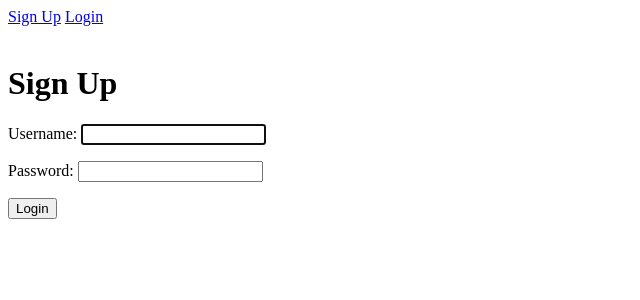
After one commit to Starlla/personal_task_management, a Django app: page /login/ in a window 1280 px wide. The commit adds this page. Shown: the top 300 px of the page, without its empty margins (0-640 px from the left). Run offline with Django 3.2, Linux system fonts and the light colour scheme.

Commit message:
add login

```diff
--- a/personal_task_management/urls.py
+++ b/personal_task_management/urls.py
@@ -20,6 +20,7 @@ from todo import views
 urlpatterns = [
     path("admin/", admin.site.urls),
     path("signup/", views.signupuser, name="signupuser"),
+    path("login/", views.loginuser, name="loginuser"),
     path("logout/", views.logoutuser, name="logoutuser"),
     path("current/", views.currenttodos, name="currenttodos"),
     path("", views.home, name="home"),
--- a/todo/templates/todo/base.html
+++ b/todo/templates/todo/base.html
@@ -6,8 +6,8 @@ Logged In as {{user.username}}
   <button type="submit">Logout</button>
 </form>
 {% else %}
-<a href=""#>Sign Up</a>
-<a href=""#>Login</a>
+<a href="{% url 'signupuser' %}">Sign Up</a>
+<a href="{% url 'loginuser' %}">Login</a>
 {% endif %}
 <br>
 <br>
--- /dev/null
+++ b/todo/templates/todo/loginuser.html
@@ -0,0 +1,11 @@
+{% extends 'todo/base.html' %}
+{% block content %}
+<h1>Sign Up</h1>
+<h2>{{error}}</h2>
+
+<form method="POST">
+  {% csrf_token %}
+  {{form.as_p}}
+  <button>Login</button>
+</form>
+{% endblock %}
--- a/todo/views.py
+++ b/todo/views.py
@@ -1,8 +1,8 @@
 from django.shortcuts import render, redirect
-from django.contrib.auth.forms import UserCreationForm
+from django.contrib.auth.forms import UserCreationForm, AuthenticationForm
 from django.contrib.auth.models import User
 from django.db import IntegrityError
-from django.contrib.auth import login, logout
+from django.contrib.auth import login, logout, authenticate
 
 
 def home(request):
@@ -45,5 +45,23 @@ def logoutuser(request):
         return redirect("home")
 
 
+def loginuser(request):
+    if request.method == "GET":
+        return render(request, "todo/loginuser.html", {"form": AuthenticationForm()})
+    else:
+        user = authenticate(
+            request, username=request.POST["username"], password=request.POST["password"]
+        )
+        if user is None:
+            return render(
+                request,
+                "todo/loginuser.html",
+                {"form": AuthenticationForm(), "error": "Username and password did not match"},
+            )
+        else:
+            login(request, user)
+            return redirect("currenttodos")
+
+
 def currenttodos(request):
     return render(request, "todo/currenttodos.html")
```
